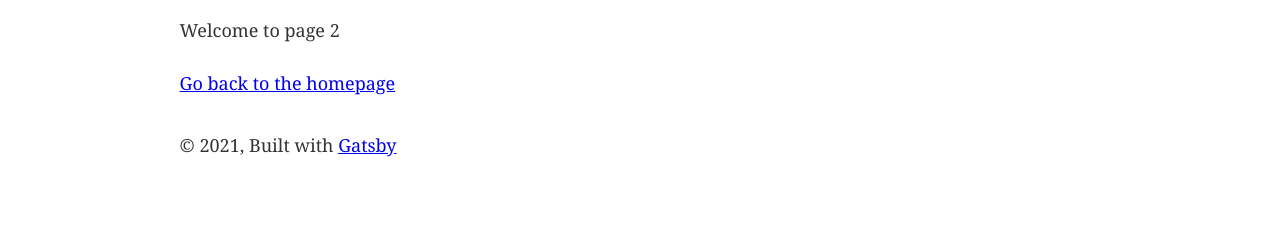
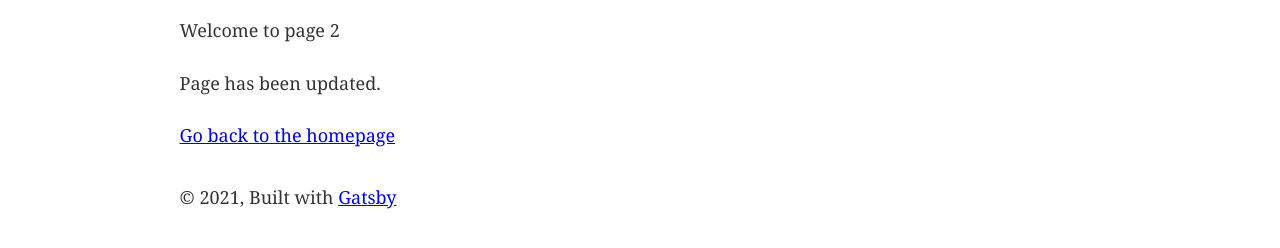
Before and after one commit to Uproar-Ink/advanced, a Gatsby site: page /page-2 in a window 1280 px wide. Shown: the part 176-424 px from the top of the page. Built offline with nearby package versions, Linux system fonts and the light colour scheme; Gatsby itself is replaced by a stand-in of ours.

```diff
--- a/src/pages/page-2.js
+++ b/src/pages/page-2.js
@@ -9,6 +9,8 @@
     <SEO title="Page two" />
     <h1>Hi from the second page</h1>
     <p>Welcome to page 2</p>
+
+    <p>Page has been updated.</p>
     <Link to="/">Go back to the homepage</Link>
   </Layout>
 )
```
